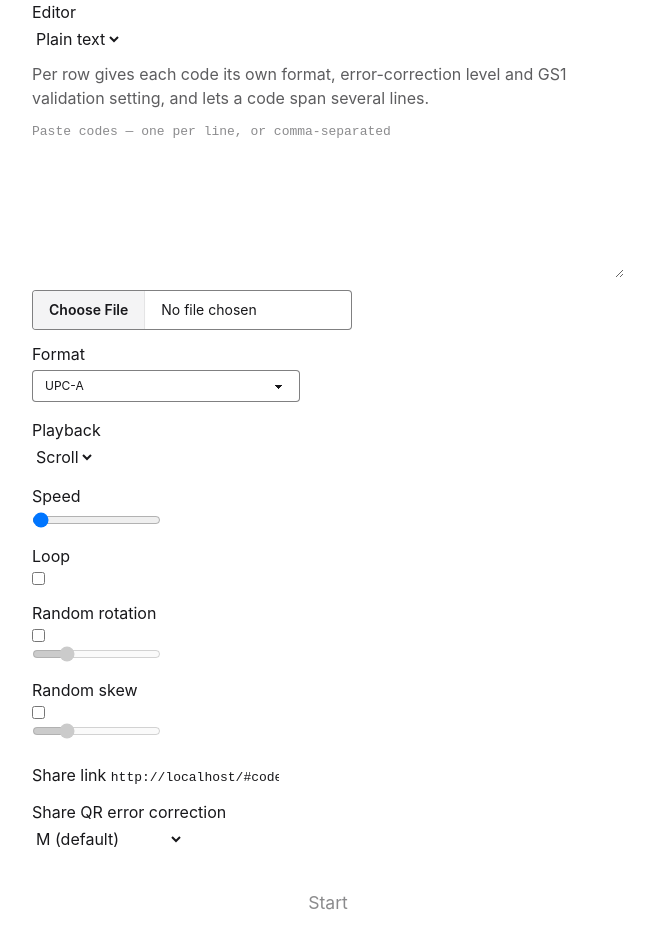
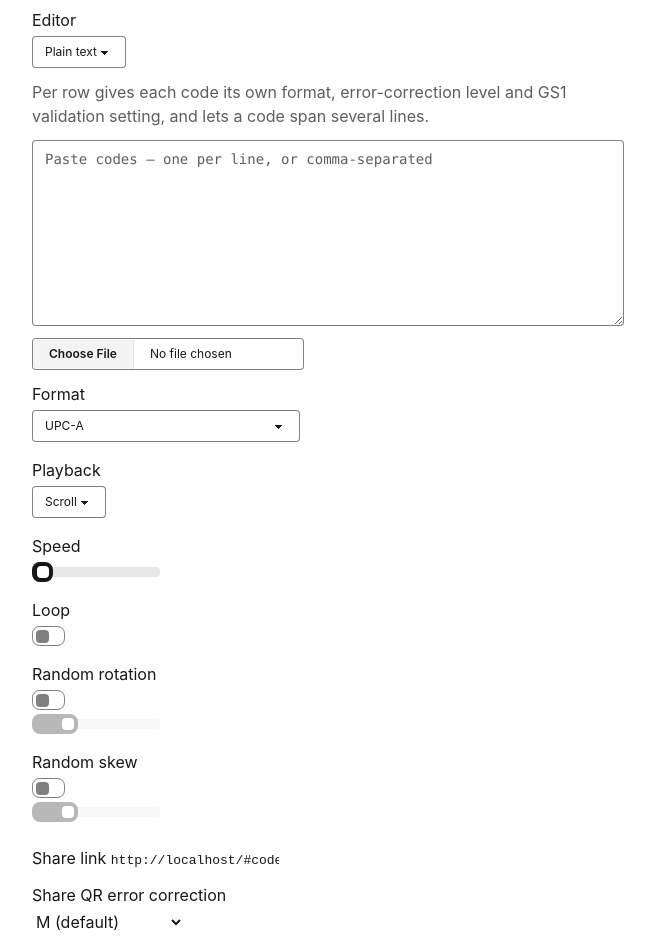
Before and after one commit to nzneit/scandible, a SvelteKit app: page / in a window 1280 px wide. Shown: the part 60-1012 px from the top of the page, without its empty margins (312-967 px from the left). Built offline with nearby package versions, Linux system fonts and the light colour scheme.

Commit message:
feat: restyle the setup page on the Instrument theme

```diff
--- a/src/routes/+page.svelte
+++ b/src/routes/+page.svelte
@@ -223,10 +223,15 @@
 	}
 </script>
 
-<div class="setup">
-	<h1>scandible</h1>
+<div class="setup bg-base-100">
+	<h1 class="text-2xl font-bold tracking-tight">scandible</h1>
 	<Field label="Editor">
-		<select class="editor-input" bind:this={editorSelect} value={editor} onchange={onEditorChange}>
+		<select
+			class="editor-input select select-sm w-auto"
+			bind:this={editorSelect}
+			value={editor}
+			onchange={onEditorChange}
+		>
 			<option value="text">Plain text</option>
 			<option value="rows">Per row</option>
 		</select>
@@ -235,15 +240,17 @@
 		<Note class="editor-hint">{EDITOR_HINT}</Note>
 	{/if}
 	{#if pending}
-		<div class="switch-note" role="alert">
+		<div class="switch-note alert alert-warning alert-soft" role="alert">
 			<p>{describeLoss(pending.loses, pending)}</p>
-			<button type="button" class="switch-anyway" onclick={switchAnyway}>Switch anyway</button>
-			<button type="button" class="switch-cancel" onclick={cancelSwitch}>Cancel</button>
+			<button type="button" class="switch-anyway btn btn-sm" onclick={switchAnyway}
+				>Switch anyway</button
+			>
+			<button type="button" class="switch-cancel btn btn-sm" onclick={cancelSwitch}>Cancel</button>
 		</div>
 	{/if}
 	{#if editor === 'text'}
 		<textarea
-			class="code-input"
+			class="code-input textarea w-full font-mono"
 			aria-label="Codes"
 			rows="8"
 			{placeholder}
@@ -254,7 +261,7 @@
 	{/if}
 	<input
 		type="file"
-		class="file-input"
+		class="file-input file-input-sm w-auto self-start"
 		accept=".txt,.csv"
 		aria-label="Load codes from a file"
 		onchange={onFileChange}
@@ -277,7 +284,7 @@
 			<Field label="Render GS1 data that fails validation" class="lax-field">
 				<input
 					type="checkbox"
-					class="lax-input"
+					class="lax-input checkbox checkbox-sm"
 					bind:checked={lax}
 					aria-describedby="{uid}-lax-note"
 				/>
@@ -285,7 +292,7 @@
 			<Note class="lax-note" id="{uid}-lax-note">{LAX_NOTE}</Note>
 		{/if}
 		<Field label="Playback">
-			<select class="mode-input" bind:value={mode}>
+			<select class="mode-input select select-sm w-auto" bind:value={mode}>
 				<option value="scroll">Scroll</option>
 				<option value="step">Step</option>
 			</select>
@@ -324,7 +331,7 @@
 			<Field label="Speed">
 				<input
 					type="range"
-					class="speed-input"
+					class="speed-input range range-sm w-32"
 					min="10"
 					max="5000"
 					step="5"
@@ -333,18 +340,18 @@
 			</Field>
 		{/if}
 		<Field label="Loop">
-			<input type="checkbox" class="loop-input" bind:checked={loop} />
+			<input type="checkbox" class="loop-input toggle toggle-sm" bind:checked={loop} />
 		</Field>
 		<Field label="Random rotation">
 			<input
 				type="checkbox"
-				class="rotate-input"
+				class="rotate-input toggle toggle-sm"
 				aria-label="Random rotation"
 				bind:checked={rotate}
 			/>
 			<input
 				type="range"
-				class="rotate-max-input"
+				class="rotate-max-input range range-sm w-32"
 				aria-label="Maximum rotation"
 				min="1"
 				max="30"
@@ -354,10 +361,15 @@
 			/>
 		</Field>
 		<Field label="Random skew">
-			<input type="checkbox" class="skew-input" aria-label="Random skew" bind:checked={skew} />
+			<input
+				type="checkbox"
+				class="skew-input toggle toggle-sm"
+				aria-label="Random skew"
+				bind:checked={skew}
+			/>
 			<input
 				type="range"
-				class="skew-max-input"
+				class="skew-max-input range range-sm w-32"
 				aria-label="Maximum skew"
 				min="1"
 				max="30"
@@ -371,7 +383,9 @@
 		<ValidationList {entries} />
 	{/if}
 	<ShareLink hash={shareHash} />
-	<button type="button" class="start" disabled={!canStart} onclick={start}>Start</button>
+	<button type="button" class="start btn btn-primary btn-lg" disabled={!canStart} onclick={start}
+		>Start</button
+	>
 </div>
 
 <style>
@@ -383,21 +397,17 @@
 		flex-direction: column;
 		gap: 12px;
 	}
-	.code-input {
-		width: 100%;
-		font-family: monospace;
-	}
 	/* Each setting on its own line: label text on top, input(s) below, spaced apart. */
 	.settings-row {
 		display: flex;
 		flex-direction: column;
 		gap: 16px;
 	}
-	.start {
-		padding: 12px;
-		font-size: 1.1rem;
-	}
+	/* daisyUI dims a disabled btn to 1.39:1. Start keeps its primary look at half opacity, as
+	   before, so it stays recognizable while it waits for a valid code. */
 	.start:disabled {
+		background-color: var(--color-primary);
+		color: var(--color-primary-content);
 		opacity: 0.5;
 	}
 </style>
```
Also changed, not shown: 1 other file (tests, documents, lock files or other folders).
